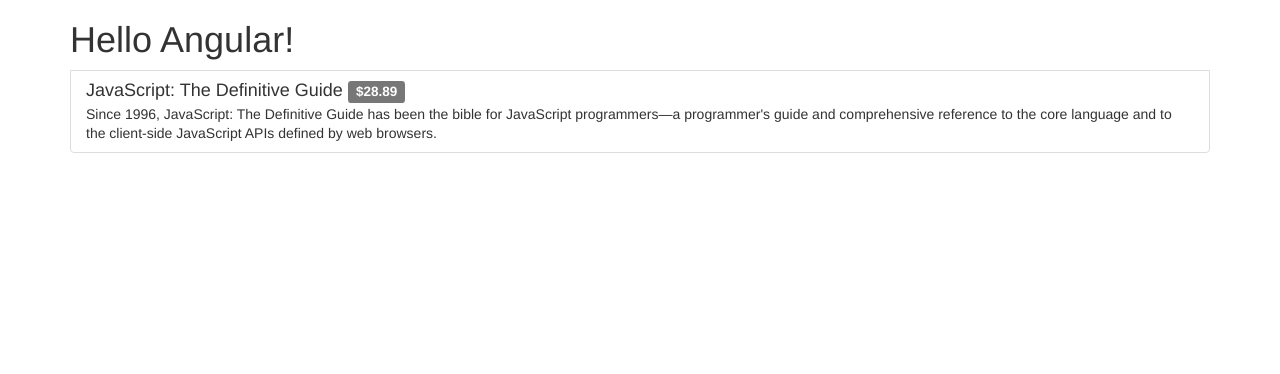
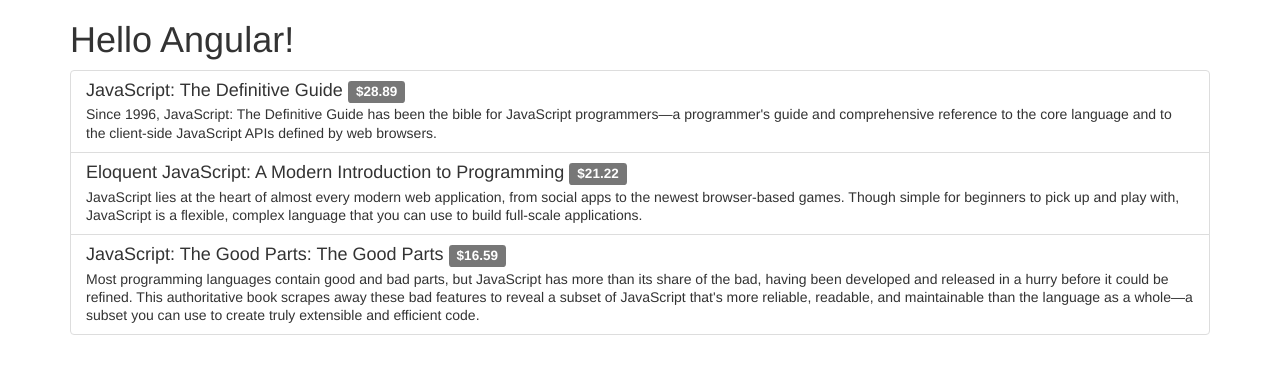
Before and after one commit to kucharskimaciej/dm-ng2-solutions, an Angular app: page / in a window 1280 px wide. Shown: the top 374 px of the page. Built offline with nearby package versions, Linux system fonts and the light colour scheme.

Commit message:
[AngularBasics3.3] Display list of products

```diff
--- a/src/app/app.component.html
+++ b/src/app/app.component.html
@@ -3,13 +3,16 @@
     {{title}}
   </h1>
 
-  <div class="list-group-item">
-    <h4 class="list-group-item-heading">
-      {{ product.name }}
+  <div class="list-group">
+    <div class="list-group-item" *ngFor="let product of products">
+      <h4 class="list-group-item-heading">
+        {{ product.name }}
 
-      <span class="label label-default">${{ product.price }}</span>
-    </h4>
+        <span class="label label-default">${{ product.price }}</span>
+      </h4>
 
-    <p class="list-group-item-text">{{ product.description }}</p>
+      <p class="list-group-item-text">{{ product.description }}</p>
+    </div>
   </div>
+
 </div>
--- a/src/app/app.component.ts
+++ b/src/app/app.component.ts
@@ -8,9 +8,21 @@
 export class AppComponent {
   title = 'Hello Angular!';
 
-  product = {
-    name: "JavaScript: The Definitive Guide",
-    description: `Since 1996, JavaScript: The Definitive Guide has been the bible for JavaScript programmers—a programmer's guide and comprehensive reference to the core language and to the client-side JavaScript APIs defined by web browsers.`,
-    price: 28.89
-  };
+  products = [
+    {
+      name: "JavaScript: The Definitive Guide",
+      description: `Since 1996, JavaScript: The Definitive Guide has been the bible for JavaScript programmers—a programmer's guide and comprehensive reference to the core language and to the client-side JavaScript APIs defined by web browsers.`,
+      price: 28.89
+    },
+    {
+      name: "Eloquent JavaScript: A Modern Introduction to Programming",
+      description: `JavaScript lies at the heart of almost every modern web application, from social apps to the newest browser-based games. Though simple for beginners to pick up and play with, JavaScript is a flexible, complex language that you can use to build full-scale applications.`,
+      price: 21.22
+    },
+    {
+      name: "JavaScript: The Good Parts: The Good Parts",
+      description: `Most programming languages contain good and bad parts, but JavaScript has more than its share of the bad, having been developed and released in a hurry before it could be refined. This authoritative book scrapes away these bad features to reveal a subset of JavaScript that's more reliable, readable, and maintainable than the language as a whole—a subset you can use to create truly extensible and efficient code.`,
+      price: 16.59
+    }
+  ];
 }
```
